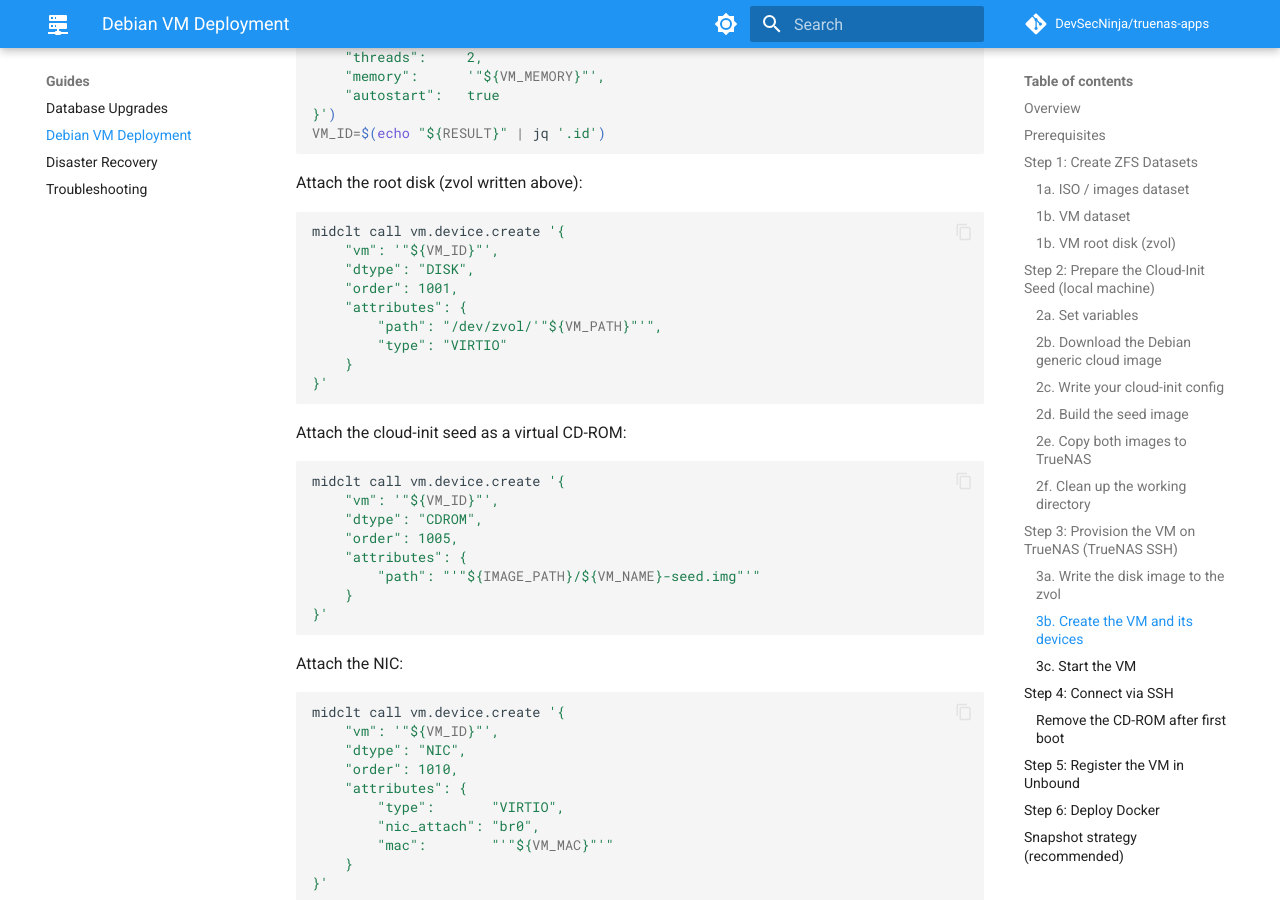
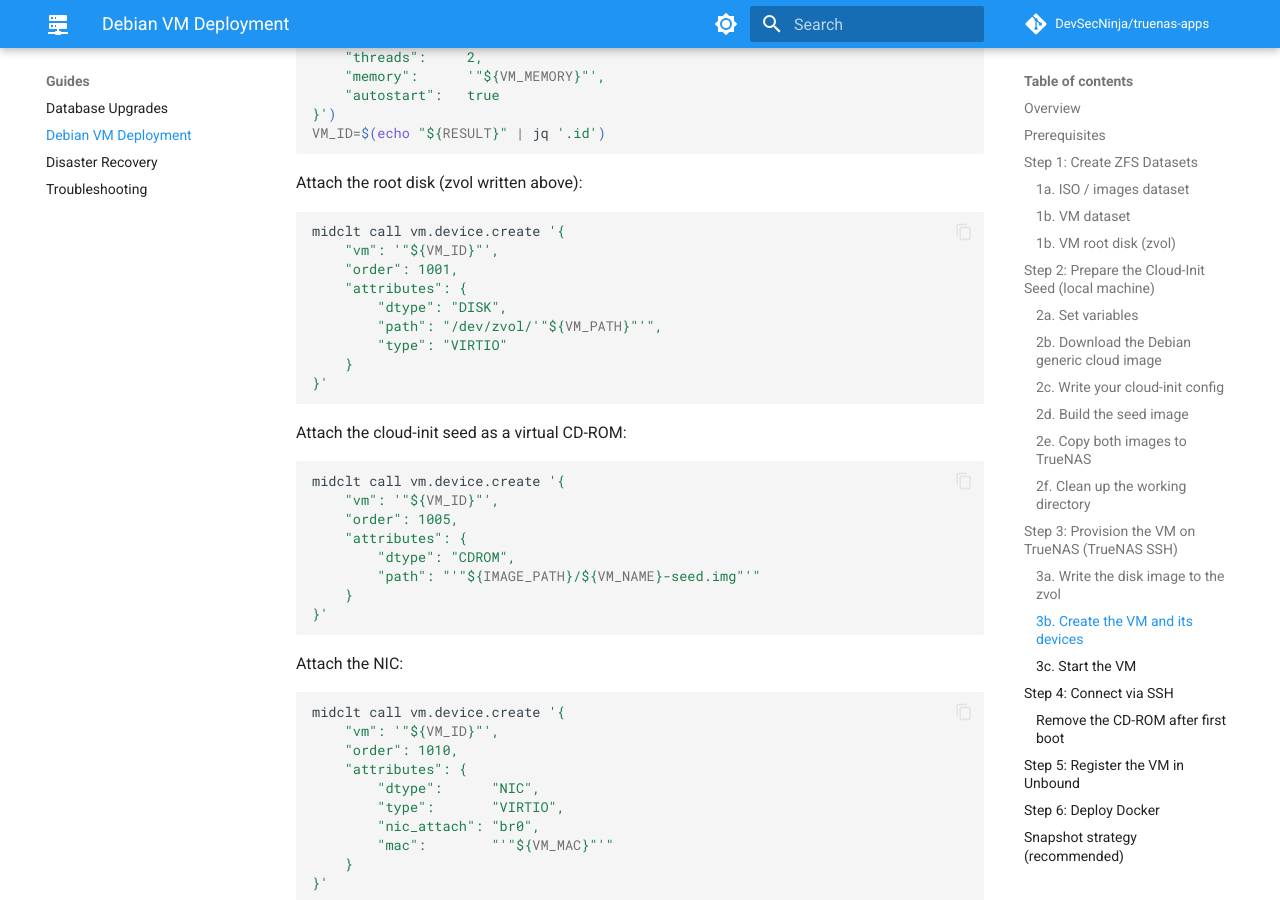
Before and after one commit to DevSecNinja/truenas-apps, an MkDocs documentation site: the page built from docs/VM-DEBIAN.md, in a window 1280 px wide and 900 px high, scrolled down 7797 px. Built offline with MkDocs 1.6.1 and Material for MkDocs 9.7.7, drawn with Linux system fonts in a browser that asks for light colours; comment, search, counter and statistics services are not loaded.

````diff
--- a/docs/VM-DEBIAN.md
+++ b/docs/VM-DEBIAN.md
@@ -302,9 +302,9 @@ Attach the root disk (zvol written above):
 ```sh
 midclt call vm.device.create '{
     "vm": '"${VM_ID}"',
-    "dtype": "DISK",
     "order": 1001,
     "attributes": {
+        "dtype": "DISK",
         "path": "/dev/zvol/'"${VM_PATH}"'",
         "type": "VIRTIO"
     }
@@ -316,9 +316,9 @@ Attach the cloud-init seed as a virtual CD-ROM:
 ```sh
 midclt call vm.device.create '{
     "vm": '"${VM_ID}"',
-    "dtype": "CDROM",
     "order": 1005,
     "attributes": {
+        "dtype": "CDROM",
         "path": "'"${IMAGE_PATH}/${VM_NAME}-seed.img"'"
     }
 }'
@@ -329,9 +329,9 @@ Attach the NIC:
 ```sh
 midclt call vm.device.create '{
     "vm": '"${VM_ID}"',
-    "dtype": "NIC",
     "order": 1010,
     "attributes": {
+        "dtype":      "NIC",
         "type":       "VIRTIO",
         "nic_attach": "br0",
         "mac":        "'"${VM_MAC}"'"
````
